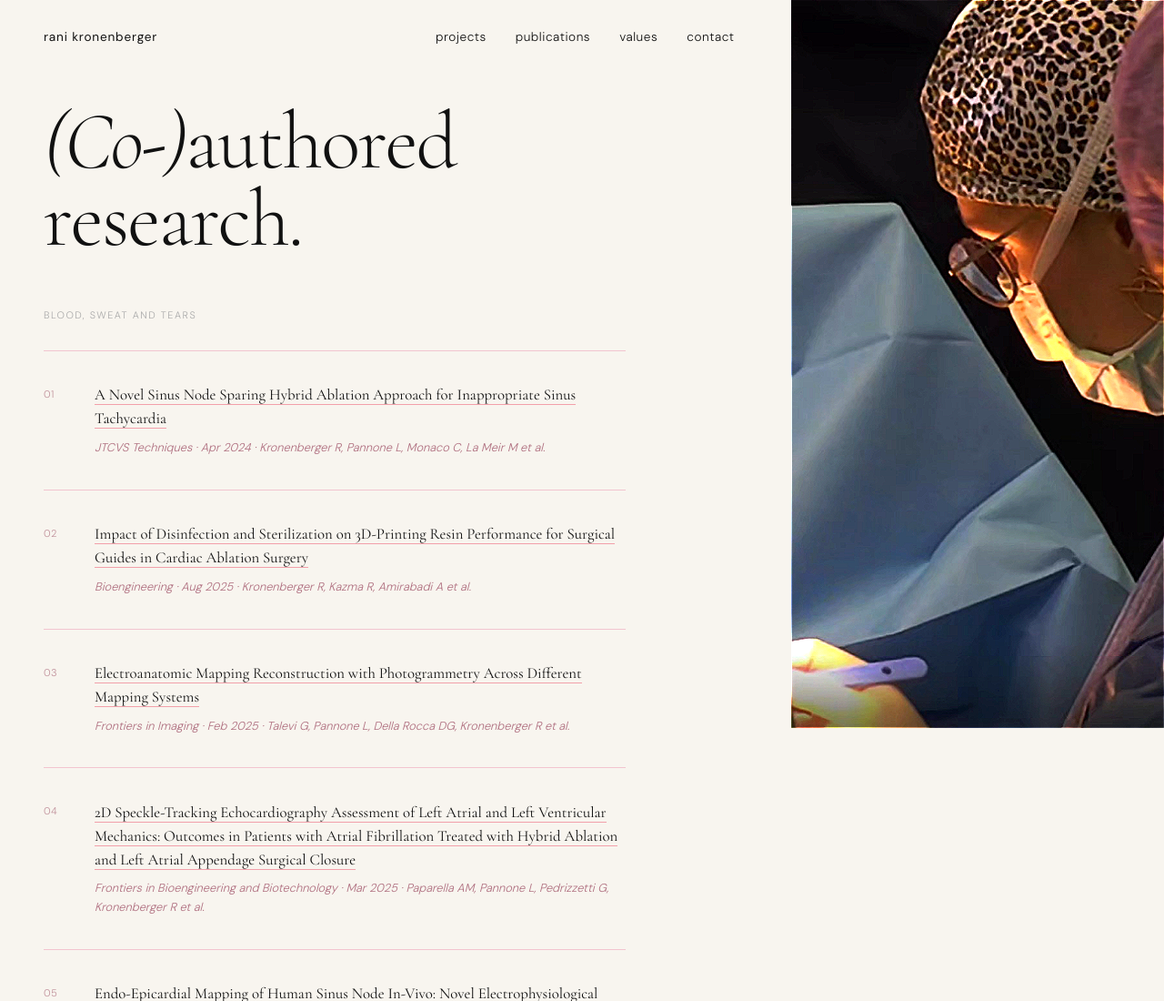
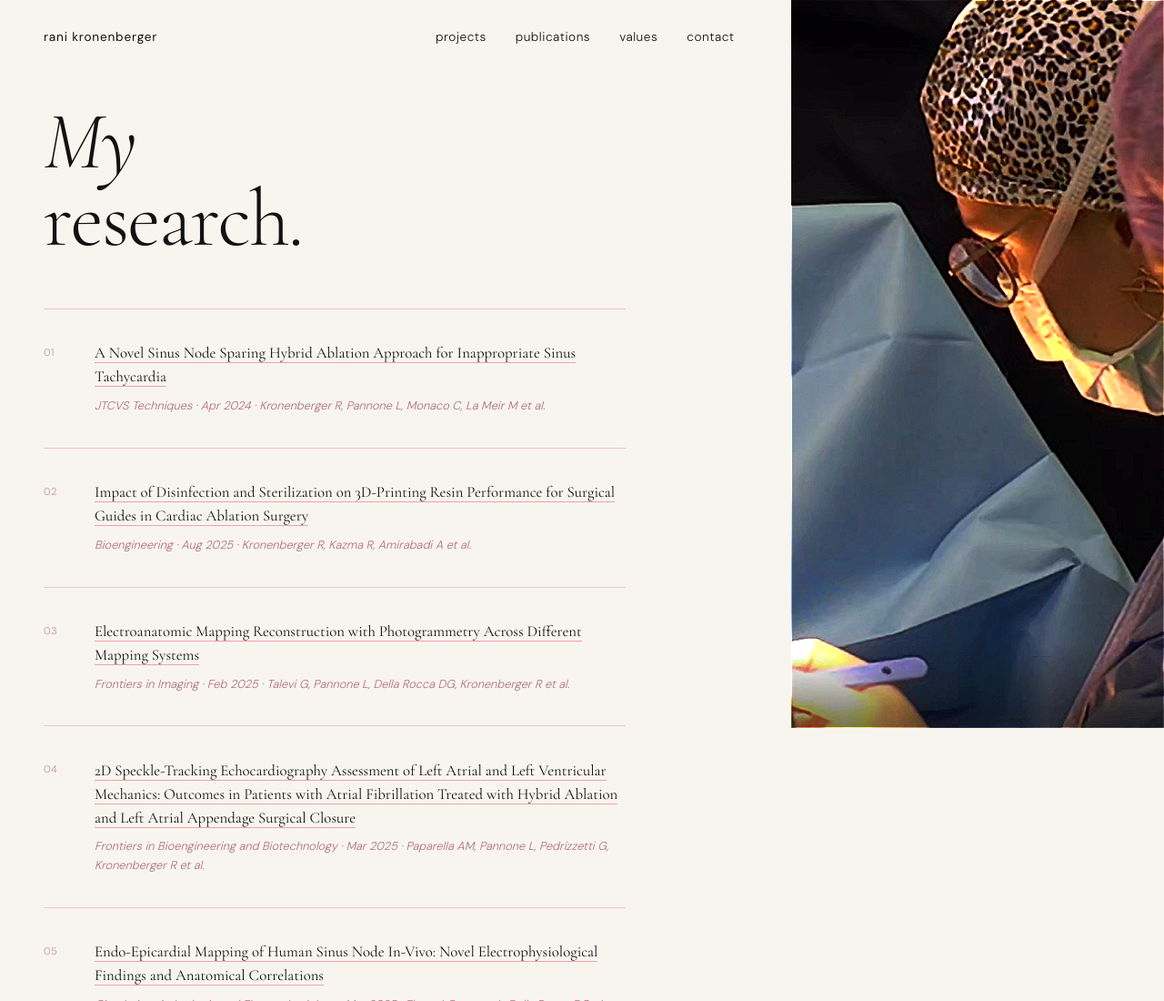
Before and after one commit to ranikronenberger-ai/RANIKRONENBERGER, a plain HTML site: page publications.html in a window 1280 px wide. Shown: the top 1100 px of the page at 91% size. Drawn offline with nearby package versions, Linux system fonts and the light colour scheme.

Commit message:
Publications: rename to My research, remove subtitle

```diff
--- a/publications.html
+++ b/publications.html
@@ -206,8 +206,7 @@
     </div>
   </nav>
 
-  <h1><em>(Co-)</em>authored<br>research.</h1>
-  <p class="page-subtitle">blood, sweat and tears</p>
+  <h1><em>My</em><br>research.</h1>
 
   <div class="pub-list">
 
```
